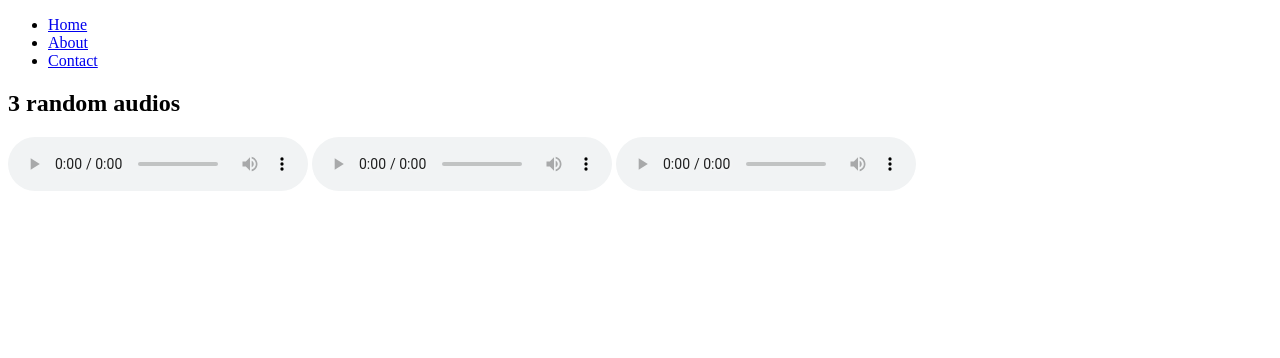
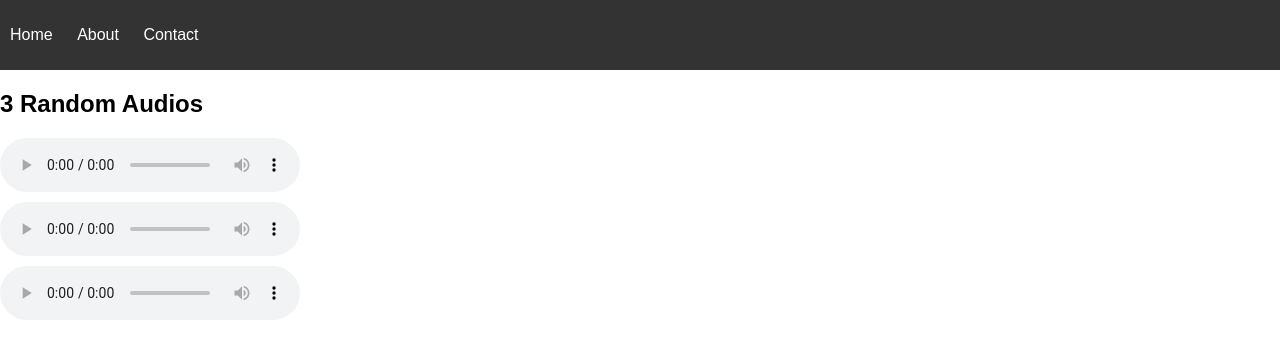
Before and after one commit to acciojob/semantic-navbar-and-audios-jaisaipothula, a website: page main.html in a window 1280 px wide. Drawn offline with Linux system fonts and the light colour scheme.

Commit message:
created a submission

```diff
--- a/main.html
+++ b/main.html
@@ -4,31 +4,69 @@
     <meta charset="UTF-8">
     <meta name="viewport" content="width=device-width, initial-scale=1.0">
     <title>Semantic Navbar & Audios</title>
+    <style>
+        body {
+            font-family: Arial, sans-serif;
+            margin: 0;
+            padding: 0;
+        }
+        nav {
+            background-color: #333;
+            color: white;
+            padding: 10px;
+        }
+        nav ul {
+            list-style-type: none;
+            padding: 0;
+        }
+        nav ul li {
+            display: inline;
+            margin-right: 20px;
+        }
+        nav ul li a {
+            color: white;
+            text-decoration: none;
+        }
+        nav ul li a:hover {
+            text-decoration: underline;
+        }
+        h2 {
+            margin-top: 20px;
+        }
+        audio {
+            display: block;
+            margin: 10px 0;
+        }
+    </style>
 </head>
 <body>
+
     <!-- Navigation Bar -->
     <nav>
         <ul>
-            <li><a href="#home">Home</a></li>
-            <li><a href="#about">About</a></li>
-            <li><a href="#contact">Contact</a></li>
+            <li><a href="https://www.example.com/home">Home</a></li>
+            <li><a href="https://www.example.com/about">About</a></li>
+            <li><a href="https://www.example.com/contact">Contact</a></li>
         </ul>
     </nav>
 
     <!-- Audio Section -->
-    <section>
-        <h2>3 random audios</h2>
+    <h2>3 Random Audios</h2>
+
     <audio controls>
         <source src="http://commondatastorage.googleapis.com/codeskulptor-demos/DDR_assets/Kangaroo_MusiQue_-_The_Neverwritten_Role_Playing_Game.mp3" type="audio/mpeg">
         Your browser does not support the audio element.
     </audio>
+
     <audio controls>
         <source src="http://commondatastorage.googleapis.com/codeskulptor-assets/Epoq-Lepidoptera.ogg" type="audio/ogg">
         Your browser does not support the audio element.
     </audio>
+
     <audio controls>
         <source src="http://codeskulptor-demos.commondatastorage.googleapis.com/pang/paza-moduless.mp3" type="audio/mpeg">
+        Your browser does not support the audio element.
     </audio>
-    </section>
+
 </body>
 </html>
```
Also changed, not shown: script.js (deleted, +0 -24 lines). Lines whose indentation alone changed are shown as unchanged.
